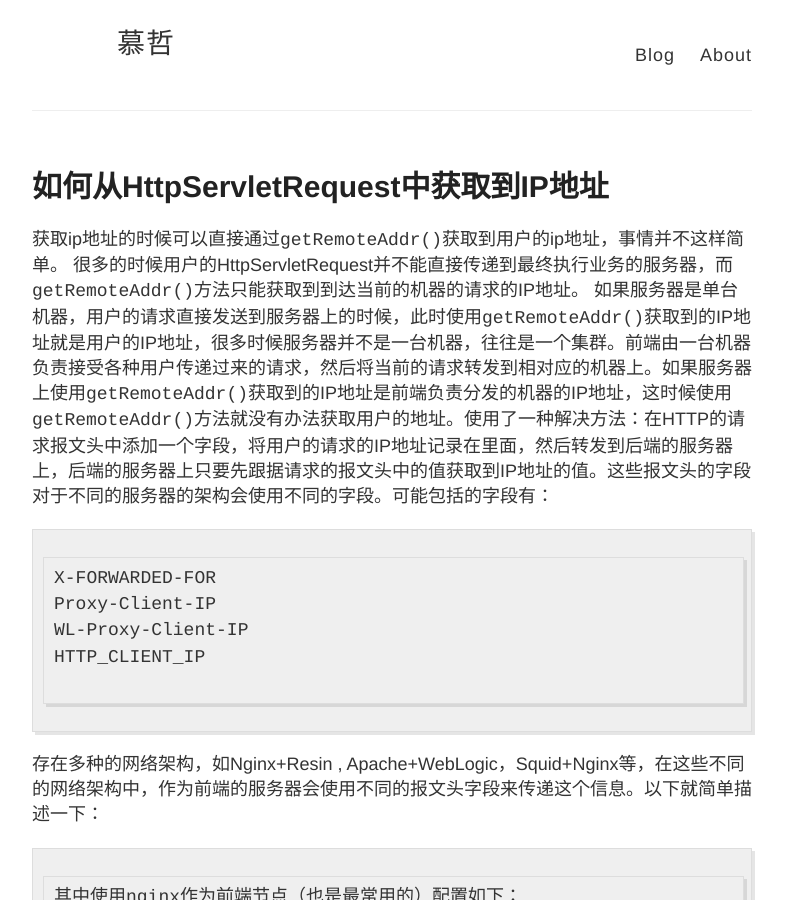
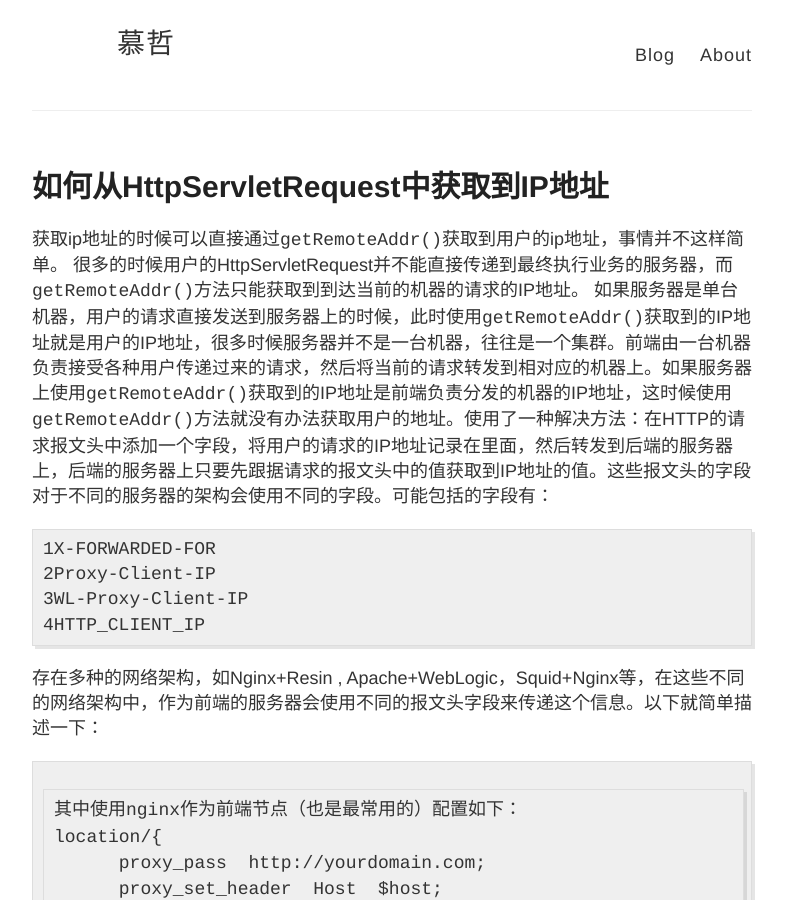
Before and after one commit to zhenru/zhenru.github.io, a Jekyll site: the page built from _posts/2015-11-05-如何从HttpServletRequest中获取到IP.md, in a window 1280 px wide and 900 px high. Shown: the whole window, without its empty margins (248-1034 px from the left). Built offline with Jekyll 4.4.1, drawn with Linux system fonts in a browser that asks for light colours.

Commit message:
add the  2015

````diff
--- a/_posts/2015-11-05-如何从HttpServletRequest中获取到IP.md
+++ b/_posts/2015-11-05-如何从HttpServletRequest中获取到IP.md
@@ -7,13 +7,13 @@ title: 如何从HttpServletRequest中获取到IP地址
 获取ip地址的时候可以直接通过`getRemoteAddr()`获取到用户的ip地址，事情并不这样简单。
 很多的时候用户的HttpServletRequest并不能直接传递到最终执行业务的服务器，而`getRemoteAddr()`方法只能获取到到达当前的机器的请求的IP地址。
 如果服务器是单台机器，用户的请求直接发送到服务器上的时候，此时使用`getRemoteAddr()`获取到的IP地址就是用户的IP地址，很多时候服务器并不是一台机器，往往是一个集群。前端由一台机器负责接受各种用户传递过来的请求，然后将当前的请求转发到相对应的机器上。如果服务器上使用`getRemoteAddr()`获取到的IP地址是前端负责分发的机器的IP地址，这时候使用`getRemoteAddr()`方法就没有办法获取用户的地址。使用了一种解决方法：在HTTP的请求报文头中添加一个字段，将用户的请求的IP地址记录在里面，然后转发到后端的服务器上，后端的服务器上只要先跟据请求的报文头中的值获取到IP地址的值。这些报文头的字段对于不同的服务器的架构会使用不同的字段。可能包括的字段有：
-```
+{% highlight bash linenos %}
 X-FORWARDED-FOR
 Proxy-Client-IP
 WL-Proxy-Client-IP
 HTTP_CLIENT_IP
+{% endhighlight %}
 
-```
 存在多种的网络架构，如Nginx+Resin , Apache+WebLogic，Squid+Nginx等，在这些不同的网络架构中，作为前端的服务器会使用不同的报文头字段来传递这个信息。以下就简单描述一下：
 ```
 其中使用nginx作为前端节点（也是最常用的）配置如下：
````
